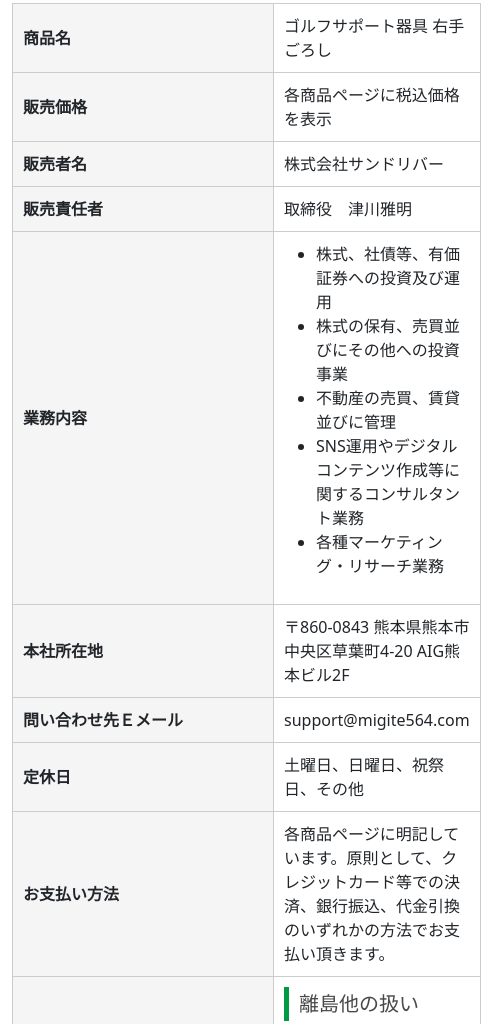
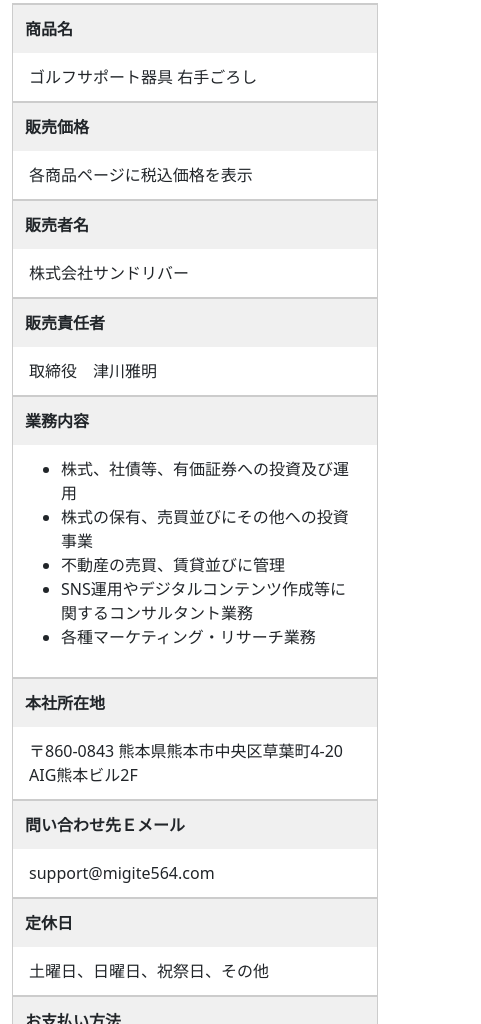
Before and after one commit to kz273/migite.github.io, a plain HTML site: page co_tokusho.html in a window 390 px wide. Shown: the part 164-1188 px from the top of the page, 481 px wide, since content can reach past the window. Drawn offline with nearby package versions, Linux system fonts and the light colour scheme.

Commit message:
Add files via upload

```diff
--- a/css/styles.css
+++ b/css/styles.css
@@ -419,6 +419,41 @@ td {
     text-align: left;
 }
 
+/* ▼ レスポンシブ：466px以下はブロック形式に切り替え */
+@media screen and (max-width: 466px) {
+  table,
+  tbody,
+  tr,
+  th,
+  td {
+    display: block;
+    width: 100%;
+  }
+
+  table th {
+    background-color: #f0f0f0;
+    font-weight: bold;
+    padding: 0.75em;
+    border: none;
+    border-top: 1px solid #ccc;
+  }
+
+  table td {
+    padding: 0.75em 1em;
+    border: none;
+    border-bottom: 1px solid #ccc;
+  }
+
+  /* h5などの段組は行間調整だけ */
+  td h5.moduleArea {
+    font-size: 1rem;
+    margin-top: 1em;
+    border-left: 4px solid #0aaf3a;
+    padding-left: 0.5em;
+  }
+}
+
+
 /* 動画埋め込み用スタイル */
 .video-wrapper {
   display: flex;
```
